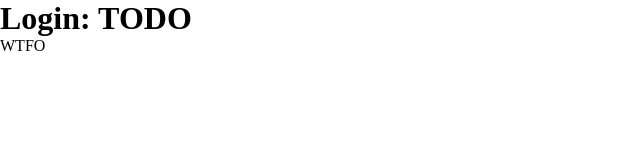
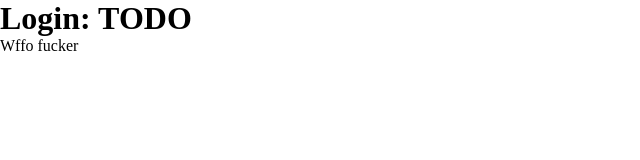
Before and after one commit to bachard/webint, a plain HTML site: page roommate_manager/login.html in a window 1280 px wide. Shown: the full height of the page, 0-640 px from the left. Drawn offline with Linux system fonts and the light colour scheme.

Commit message:
testfucker

```diff
--- a/roommate_manager/login.html
+++ b/roommate_manager/login.html
@@ -10,7 +10,7 @@
       <h1>Login: TODO</h1>
     </header>
     <p>
-      WTFO
+      Wffo fucker
     </p>
     <script type="text/javascript" src="js/script.js"></script>
   </body>
```
